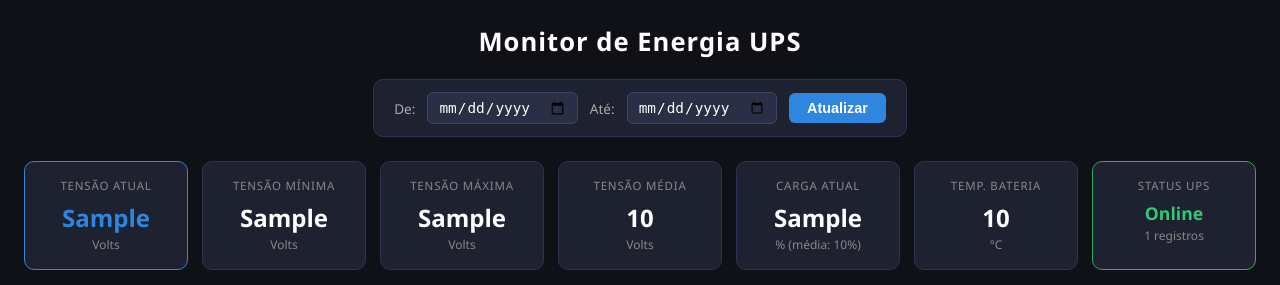
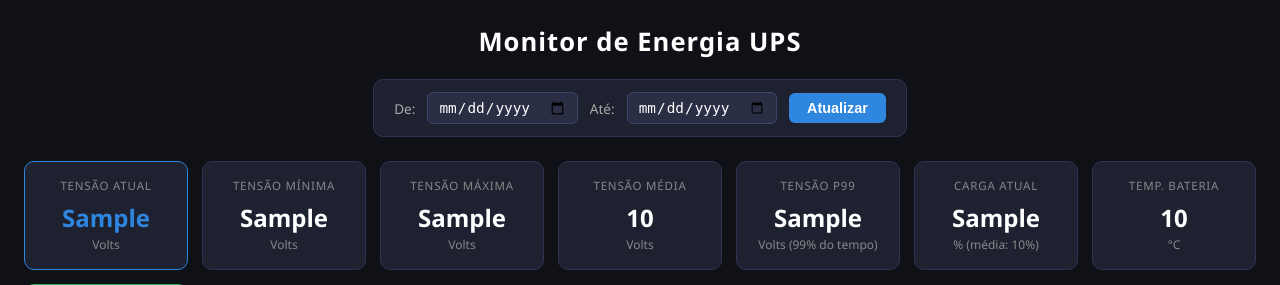
Before and after one commit to VitorHolandaI/power_ups_front, a Flask app: template templates/chartjs-example.html in a window 1280 px wide. Shown: the top 285 px of the page. Run offline with Flask 3, Linux system fonts and the light colour scheme; the template is opened without the code that fills it: most values are stand-ins (such as "Sample title", 1, 10 or a date in 2020).

Commit message:
feat: add voltage P99 stat card
Shows the voltage value below which 99% of readings fall.

Co-Authored-By: Claude Sonnet 4.6 <noreply@anthropic.com>

```diff
--- a/app.py
+++ b/app.py
@@ -72,9 +72,12 @@ def homepage():
     # Stats
     stats = {}
     if voltages:
+        sorted_v = sorted(voltages)
+        p99_idx = max(0, int(len(sorted_v) * 0.99) - 1)
         stats["voltage_min"] = round(min(voltages), 1)
         stats["voltage_max"] = round(max(voltages), 1)
         stats["voltage_avg"] = round(sum(voltages) / len(voltages), 1)
+        stats["voltage_p99"] = round(sorted_v[p99_idx], 1)
         stats["voltage_last"] = voltages[-1]
         stats["temp_last"] = temperatures[-1]
         stats["load_last"] = loads[-1]
--- a/templates/chartjs-example.html
+++ b/templates/chartjs-example.html
@@ -187,6 +187,11 @@
         <div class="stat-unit">Volts</div>
     </div>
     <div class="stat-card">
+        <div class="stat-label">Tensão P99</div>
+        <div class="stat-value">{{ stats.voltage_p99 }}</div>
+        <div class="stat-unit">Volts (99% do tempo)</div>
+    </div>
+    <div class="stat-card">
         <div class="stat-label">Carga Atual</div>
         <div class="stat-value">{{ stats.load_last }}</div>
         <div class="stat-unit">% (média: {{ stats.load_avg }}%)</div>
```
